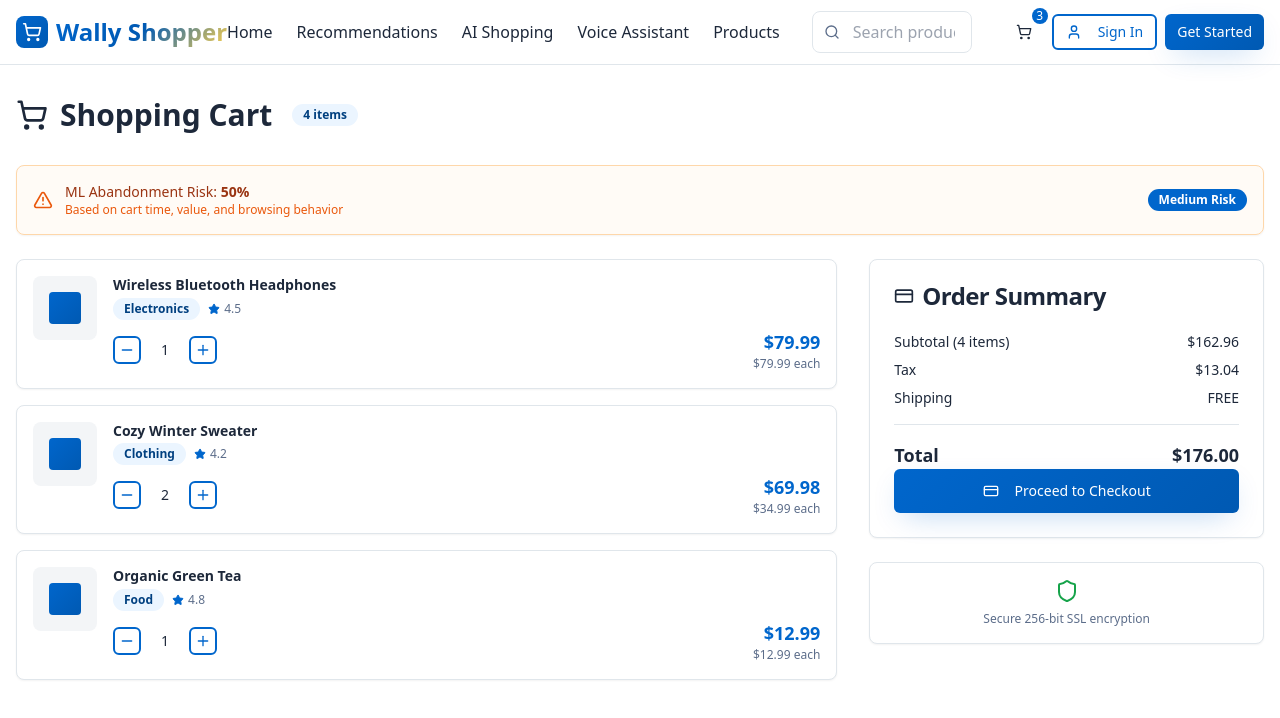
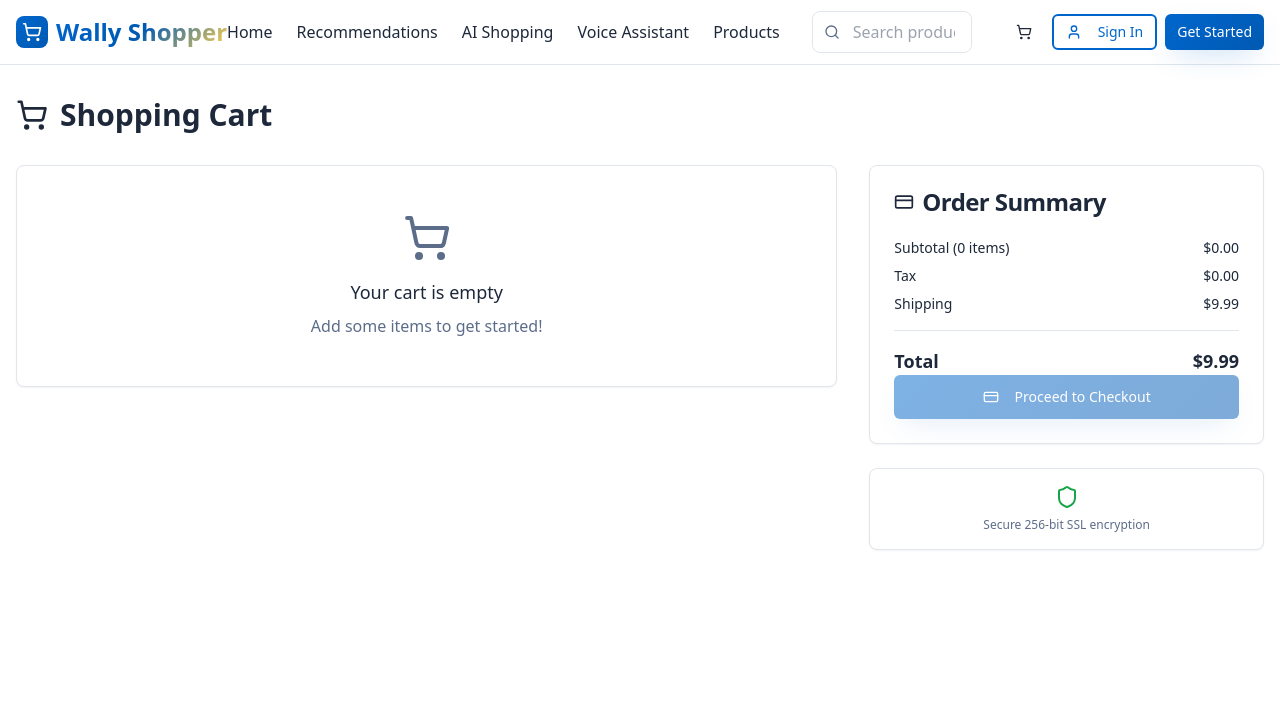
Before and after one commit to Dev22mehta17/wally-shopper-finds-11, a React (Vite) app: page /cart in a window 1280 px wide. Shown: the top 718 px of the page. Built offline with nearby package versions, Linux system fonts and the light colour scheme.

Commit message:
Fix processing and cart issues
Fixes "Failed to process" error and cart visibility.

```diff
--- a/src/App.tsx
+++ b/src/App.tsx
@@ -3,6 +3,7 @@ import { Toaster as Sonner } from "@/components/ui/sonner";
 import { TooltipProvider } from "@/components/ui/tooltip";
 import { QueryClient, QueryClientProvider } from "@tanstack/react-query";
 import { BrowserRouter, Routes, Route } from "react-router-dom";
+import { CartProvider } from "@/contexts/CartContext";
 import Index from "./pages/Index";
 import Auth from "./pages/Auth";
 import Products from "./pages/Products";
@@ -17,6 +18,7 @@ const queryClient = new QueryClient();
 
 const App = () => (
   <QueryClientProvider client={queryClient}>
+    <CartProvider>
       <TooltipProvider>
         <Toaster />
         <Sonner />
@@ -37,6 +39,7 @@ const App = () => (
           </Routes>
         </BrowserRouter>
       </TooltipProvider>
+    </CartProvider>
   </QueryClientProvider>
 );
 
--- a/src/components/FeaturedProducts.tsx
+++ b/src/components/FeaturedProducts.tsx
@@ -4,6 +4,7 @@ import { Badge } from "@/components/ui/badge";
 import { Star, ShoppingCart, Heart, Eye } from "lucide-react";
 import { Link } from "react-router-dom";
 import { toast } from "sonner";
+import { useCart } from "@/contexts/CartContext";
 
 const featuredProducts = [
   {
@@ -57,8 +58,16 @@ const featuredProducts = [
 ];
 
 export const FeaturedProducts = () => {
+  const { addItem } = useCart();
+
   const handleAddToCart = (product: typeof featuredProducts[0]) => {
-    toast.success(`${product.name} added to cart!`);
+    addItem({
+      name: product.name,
+      price: product.price,
+      category: product.category,
+      rating: product.rating,
+      image: product.image
+    });
   };
 
   const handleLike = (product: typeof featuredProducts[0]) => {
--- a/src/components/Header.tsx
+++ b/src/components/Header.tsx
@@ -5,11 +5,13 @@ import { useState, useEffect } from "react";
 import { supabase } from "@/integrations/supabase/client";
 import { User as SupabaseUser } from "@supabase/supabase-js";
 import { toast } from "sonner";
+import { useCart } from "@/contexts/CartContext";
 
 export const Header = () => {
   const [user, setUser] = useState<SupabaseUser | null>(null);
   const [searchQuery, setSearchQuery] = useState("");
   const navigate = useNavigate();
+  const { itemCount } = useCart();
 
   useEffect(() => {
     // Get initial session
@@ -103,9 +105,11 @@ export const Header = () => {
           <Button variant="ghost" size="icon" className="relative" asChild>
             <Link to="/cart">
               <ShoppingCart className="h-5 w-5" />
-              <span className="absolute -top-1 -right-1 h-4 w-4 bg-primary text-primary-foreground rounded-full flex items-center justify-center text-xs">
-                3
-              </span>
+              {itemCount > 0 && (
+                <span className="absolute -top-1 -right-1 h-4 w-4 bg-primary text-primary-foreground rounded-full flex items-center justify-center text-xs">
+                  {itemCount}
+                </span>
+              )}
             </Link>
           </Button>
 
--- a/src/components/ProductCard.tsx
+++ b/src/components/ProductCard.tsx
@@ -4,6 +4,7 @@ import { Button } from "@/components/ui/button";
 import { Badge } from "@/components/ui/badge";
 import { Star, ShoppingCart, Heart, Eye, Zap } from "lucide-react";
 import { toast } from "sonner";
+import { useCart } from "@/contexts/CartContext";
 
 interface Product {
   id: number;
@@ -26,9 +27,16 @@ interface ProductCardProps {
 export const ProductCard = ({ product, viewMode = "grid" }: ProductCardProps) => {
   const [isLiked, setIsLiked] = useState(false);
   const [isHovered, setIsHovered] = useState(false);
+  const { addItem } = useCart();
 
   const handleAddToCart = () => {
-    toast.success(`${product.name} added to cart!`);
+    addItem({
+      name: product.name,
+      price: product.price,
+      category: product.category,
+      rating: product.rating,
+      image: product.image
+    });
   };
 
   const handleToggleLike = () => {
--- /dev/null
+++ b/src/contexts/CartContext.tsx
@@ -0,0 +1,128 @@
+import React, { createContext, useContext, useState, useEffect } from 'react';
+import { toast } from 'sonner';
+
+export interface CartItem {
+  id: string;
+  name: string;
+  price: number;
+  quantity: number;
+  category: string;
+  rating: number;
+  image?: string;
+  addedAt: Date;
+}
+
+interface CartContextType {
+  items: CartItem[];
+  addItem: (item: Omit<CartItem, 'id' | 'quantity' | 'addedAt'>) => void;
+  removeItem: (id: string) => void;
+  updateQuantity: (id: string, quantity: number) => void;
+  clearCart: () => void;
+  itemCount: number;
+  totalPrice: number;
+}
+
+const CartContext = createContext<CartContextType | undefined>(undefined);
+
+export const CartProvider: React.FC<{ children: React.ReactNode }> = ({ children }) => {
+  const [items, setItems] = useState<CartItem[]>(() => {
+    // Load cart from localStorage on initialization
+    const savedCart = localStorage.getItem('cart');
+    if (savedCart) {
+      try {
+        const parsedCart = JSON.parse(savedCart);
+        return parsedCart.map((item: any) => ({
+          ...item,
+          addedAt: new Date(item.addedAt)
+        }));
+      } catch (error) {
+        console.error('Error loading cart from localStorage:', error);
+        return [];
+      }
+    }
+    return [];
+  });
+
+  // Save cart to localStorage whenever items change
+  useEffect(() => {
+    localStorage.setItem('cart', JSON.stringify(items));
+  }, [items]);
+
+  const addItem = (newItem: Omit<CartItem, 'id' | 'quantity' | 'addedAt'>) => {
+    setItems(currentItems => {
+      const existingItem = currentItems.find(item => item.name === newItem.name);
+
+      if (existingItem) {
+        // If item already exists, increase quantity
+        return currentItems.map(item =>
+          item.id === existingItem.id
+            ? { ...item, quantity: item.quantity + 1 }
+            : item
+        );
+      } else {
+        // Add new item
+        const cartItem: CartItem = {
+          ...newItem,
+          id: Date.now().toString(), // Simple ID generation
+          quantity: 1,
+          addedAt: new Date()
+        };
+        return [...currentItems, cartItem];
+      }
+    });
+    toast.success(`${newItem.name} added to cart!`);
+  };
+
+  const removeItem = (id: string) => {
+    setItems(currentItems => {
+      const item = currentItems.find(item => item.id === id);
+      if (item) {
+        toast.success(`${item.name} removed from cart`);
+      }
+      return currentItems.filter(item => item.id !== id);
+    });
+  };
+
+  const updateQuantity = (id: string, quantity: number) => {
+    if (quantity <= 0) {
+      removeItem(id);
+      return;
+    }
+
+    setItems(currentItems =>
+      currentItems.map(item =>
+        item.id === id ? { ...item, quantity } : item
+      )
+    );
+  };
+
+  const clearCart = () => {
+    setItems([]);
+    toast.success('Cart cleared');
+  };
+
+  const itemCount = items.reduce((total, item) => total + item.quantity, 0);
+  const totalPrice = items.reduce((total, item) => total + (item.price * item.quantity), 0);
+
+  return (
+    <CartContext.Provider value={{
+      items,
+      addItem,
+      removeItem,
+      updateQuantity,
+      clearCart,
+      itemCount,
+      totalPrice
+    }}>
+      {children}
+    </CartContext.Provider>
+  );
+};
+
+export const useCart = () => {
+  const context = useContext(CartContext);
+  if (context === undefined) {
+    throw new Error('useCart must be used within a CartProvider');
+  }
+  return context;
+};
--- a/src/pages/ShoppingCart.tsx
+++ b/src/pages/ShoppingCart.tsx
@@ -10,42 +10,23 @@ import { Separator } from "@/components/ui/separator";
 import { ShoppingCart as ShoppingCartIcon, CreditCard, Truck, Shield, AlertTriangle } from "lucide-react";
 import { toast } from "sonner";
 import { Link } from "react-router-dom";
-
-// Mock cart data for demo
-const mockCartItems: CartItemData[] = [
-  {
-    id: "1",
-    name: "Wireless Bluetooth Headphones",
-    price: 79.99,
-    quantity: 1,
-    category: "Electronics",
-    rating: 4.5,
-    addedAt: new Date(Date.now() - 300000) // 5 minutes ago
-  },
-  {
-    id: "2",
-    name: "Cozy Winter Sweater",
-    price: 34.99,
-    quantity: 2,
-    category: "Clothing",
-    rating: 4.2,
-    addedAt: new Date(Date.now() - 180000) // 3 minutes ago
-  },
-  {
-    id: "3",
-    name: "Organic Green Tea",
-    price: 12.99,
-    quantity: 1,
-    category: "Food",
-    rating: 4.8,
-    addedAt: new Date(Date.now() - 120000) // 2 minutes ago
-  }
-];
+import { useCart } from "@/contexts/CartContext";
 
 export default function ShoppingCart() {
-  const [cartItems, setCartItems] = useState<CartItemData[]>(mockCartItems);
+  const { items, updateQuantity, removeItem, itemCount, totalPrice } = useCart();
   const [showRiskModal, setShowRiskModal] = useState(false);
   const [hasShownRiskModal, setHasShownRiskModal] = useState(false);
+
+  // Convert cart items to CartItemData format for compatibility
+  const cartItems: CartItemData[] = items.map(item => ({
+    id: item.id,
+    name: item.name,
+    price: item.price,
+    quantity: item.quantity,
+    category: item.category,
+    rating: item.rating,
+    addedAt: item.addedAt
+  }));
 
   const riskData = useAbandonmentRisk(cartItems);
 
@@ -61,17 +42,8 @@ export default function ShoppingCart() {
     }
   }, [riskData, hasShownRiskModal, cartItems.length]);
 
-  const updateQuantity = (id: string, quantity: number) => {
-    setCartItems(items =>
-      items.map(item =>
-        item.id === id ? { ...item, quantity } : item
-      )
-    );
-  };
-
-  const removeItem = (id: string) => {
-    setCartItems(items => items.filter(item => item.id !== id));
-    toast.success("Item removed from cart");
+  const handleRemoveItem = (id: string) => {
+    removeItem(id);
   };
 
   const handleAcceptOffer = () => {
@@ -79,12 +51,10 @@ export default function ShoppingCart() {
     setShowRiskModal(false);
   };
 
-  const subtotal = cartItems.reduce((sum, item) => sum + (item.price * item.quantity), 0);
+  const subtotal = totalPrice;
   const tax = subtotal * 0.08;
   const shipping = subtotal > 50 ? 0 : 9.99;
   const total = subtotal + tax + shipping;
-
-  const itemCount = cartItems.reduce((sum, item) => sum + item.quantity, 0);
 
   return (
     <div className="min-h-screen bg-background">
@@ -140,7 +110,7 @@ export default function ShoppingCart() {
                   key={item.id}
                   item={item}
                   onUpdateQuantity={updateQuantity}
-                  onRemove={removeItem}
+                  onRemove={handleRemoveItem}
                 />
               ))
             )}
```
Lines whose indentation alone changed are shown as unchanged.
